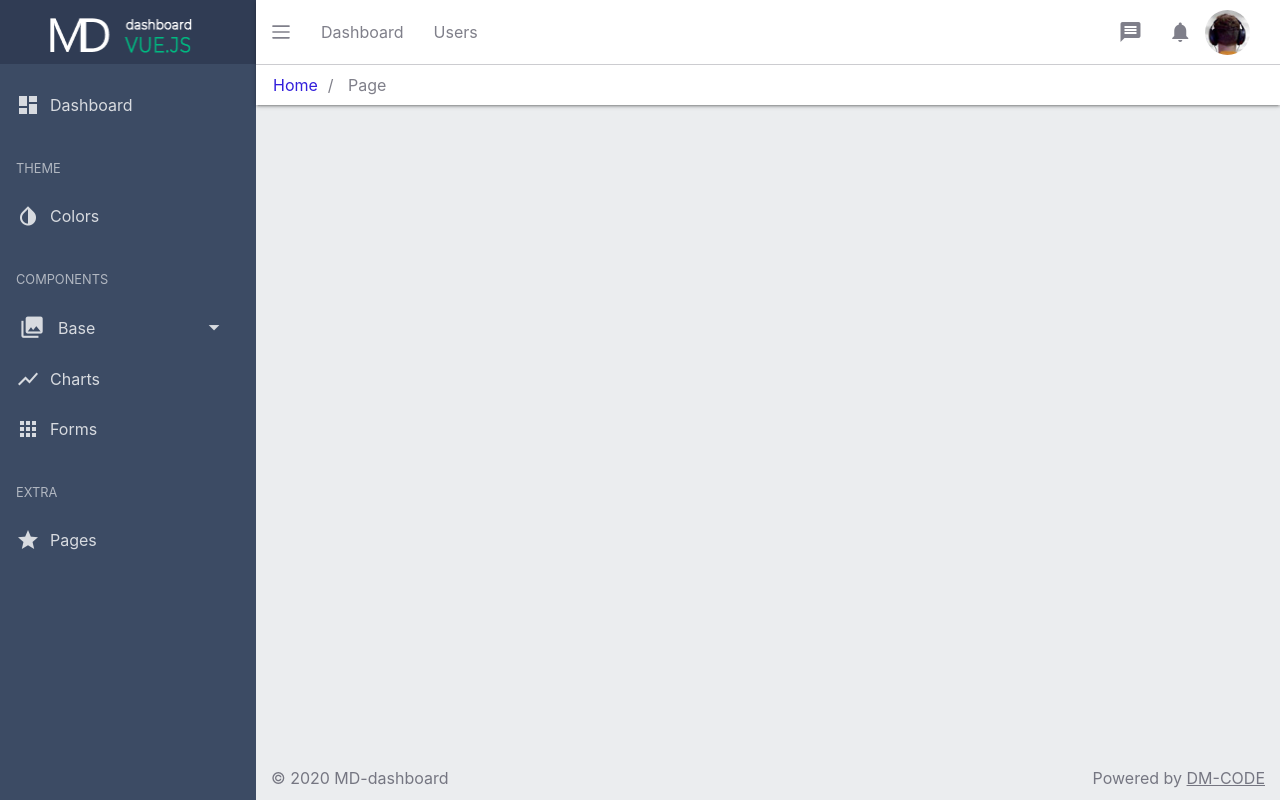
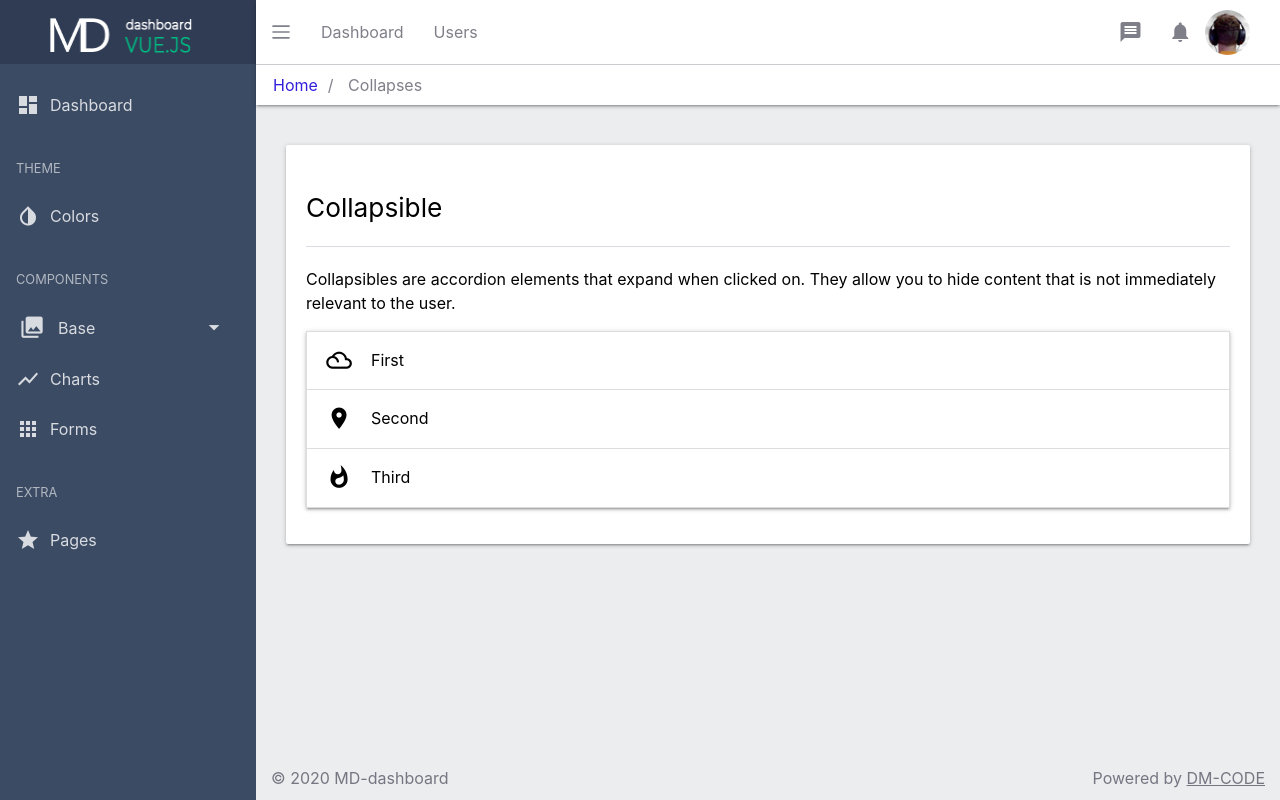
Before and after one commit to lotus34rus/vue-dashboard, a Vue app: page /collapses in a window 1280 px wide. Built offline with nearby package versions, Linux system fonts and the light colour scheme.

Commit message:
Add collapses page

```diff
--- a/src/router/index.js
+++ b/src/router/index.js
@@ -29,6 +29,12 @@ Vue.use(VueRouter)
     path: '/breadcrumb',
     name: 'Breadcrumb',
     component: () => import('../views/Breadcrumb.vue'),
+  },
+
+  {
+    path: '/collapses',
+    name: 'Collapses',
+    component: () => import('../views/Collapses.vue'),
   }
 ]
 
--- a/src/views/Breadcrumb.vue
+++ b/src/views/Breadcrumb.vue
@@ -6,12 +6,12 @@
           <h5> Breadcrumbs</h5>
         </div>
         <p>Breadcrumbs are a good way to display your current location. This is usually used when you have multiple layers of content.</p>
-        <div class="col s12 dm_breadcrumb">
+        <div class=" s12 dm_breadcrumb">
           <router-link to="/">Home</router-link>/
           <span>{{$route.name || 'Page'}}</span>
         </div>
 
-        <div class="col s12 dm_breadcrumb">
+        <div class=" s12 dm_breadcrumb">
           <router-link class="router-link-active" to="/colors">To colors</router-link>/
           <a class="router-link-active" href = "https://google.com">To Google</a>/
           <span>{{$route.name || 'Page'}}</span>
--- /dev/null
+++ b/src/views/Collapses.vue
@@ -0,0 +1,62 @@
+<template>
+  <div class="row">
+    <div class="s12">
+      <div class="card">
+        <div class="card-header">
+          <h5>Collapsible</h5>
+        </div>
+        <p>Collapsibles are accordion elements that expand when clicked on. They allow you to hide content that is not immediately relevant to the user.</p>
+
+        <ul class="collapsible" ref="collapsible">
+          <li>
+            <div class="collapsible-header">
+              <i class="material-icons">filter_drama</i>First
+            </div>
+            <div class="collapsible-body">
+              <span>Lorem ipsum dolor sit amet.</span>
+            </div>
+          </li>
+          <li>
+            <div class="collapsible-header">
+              <i class="material-icons">place</i>Second
+            </div>
+            <div class="collapsible-body">
+              <span>Lorem ipsum dolor sit amet.</span>
+            </div>
+          </li>
+          <li>
+            <div class="collapsible-header">
+              <i class="material-icons">whatshot</i>Third
+            </div>
+            <div class="collapsible-body">
+              <span>Lorem ipsum dolor sit amet.</span>
+            </div>
+          </li>
+        </ul>
+      </div>
+    </div>
+  </div>
+</template>
+
+
+<script>
+export default {
+  name: "Collapses",
+  data() {
+    return {
+      collapses: null,
+    };
+  },
+  mounted() {
+    this.collapses = M.Collapsible.init(this.$refs.collapsible, {
+      inDuration: 0,
+      outDuration: 0,
+    });
+  },
+};
+</script>
+
+
+
+<style lang="scss" scoped>
+</style>
```
